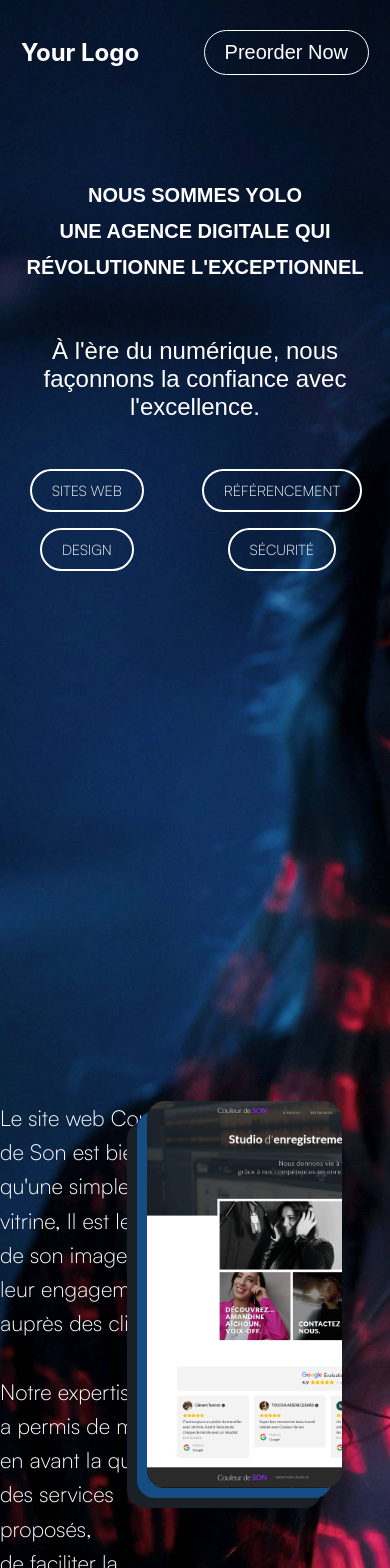
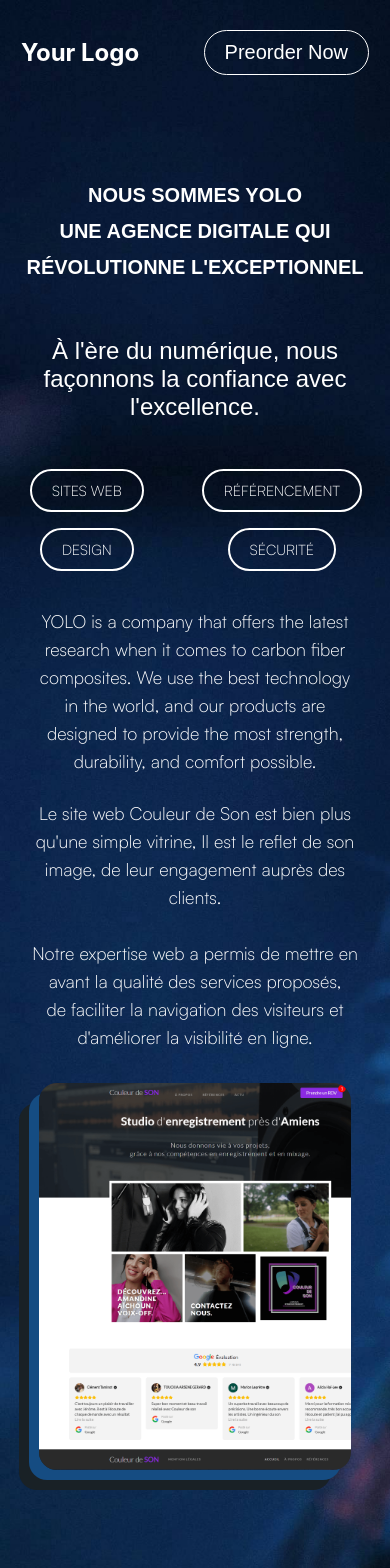
Before and after one commit to jeromealbrecht/InfinityWeb, a React (Create React App) app: page / in a window 390 px wide. Shown: the top 1568 px of the page. Built offline with nearby package versions, Linux system fonts and the light colour scheme.

Commit message:
resove css positionning

```diff
--- a/src/AMedia-queries.css
+++ b/src/AMedia-queries.css
@@ -19,6 +19,20 @@
         font-weight: 100;
     }
 
+    .description {
+        font-size: 17px;
+    }
+
+    .description-transition {
+        width: 90%;
+        align-self: center;
+    }
+
+    h3 {
+        text-align: inherit;
+        font-size: 18px;
+    }
+
     .buttons {
         margin: 20px 0;
     }
@@ -28,41 +42,90 @@
         font-size: 0.9rem;
         margin-bottom: 1rem;
     }
+
+    .mirror-image {
+        display: flex;
+        flex-direction: column;
+    }
+
+    .image-w {
+        width: 100%;
+        display: flex;
+        margin-top: 2rem;
+    }
+
+    .image-transition.show {
+        width: 80%;
+        justify-content: center;
+        right: inherit;
+    }
 }
 
-@media all and (min-width :375px) and (max-width: 767px) {
+@media all and (min-width: 375px) and (max-width: 767px){
     .container-nav {
         padding: 30px 21px;
     }
 
     .main-title {
-        margin-top: 4.5rem;
+        margin-top: 0.5rem;
         font-size: 20px;
         font-family: 'satochi Light', sans-serif;
         line-height: 1.8;
     }
 
     .description-text {
-        margin: 28px 0;
+        margin: 20px 0;
         font-family: 'satochi Light', sans-serif;
-        font-size: 1.5rem;
+        font-size: 1.2rem;
         font-weight: 100;
+    }
+
+    .description {
+        font-size: 17px;
+    }
+
+    .description-transition {
+        width: 90%;
+        align-self: center;
+    }
+
+    .image-transition.show {
+        right: inherit;
+    }
+
+    h3 {
+        text-align: inherit;
+        font-size: 18px;
     }
 
     .buttons {
         margin: 20px 0;
     }
 
-    /* .all-buttons {
-        padding-top: 5rem;
-    } */
-
     .buttons button {
         font-weight: 100;
         font-size: 0.9rem;
         margin-bottom: 1rem;
     }
+
+    .mirror-image {
+        display: flex;
+        flex-direction: column;
+    }
+
+    .image-w {
+        width: 100%;
+        display: flex;
+        margin-top: 2rem;
+    }
+
+    .image-transition.show {
+        width: 80%;
+        justify-content: center;
+    }
 }
+
+
 /* 1286 */
 @media all and (min-width :480px) and (max-width: 1286px) {
     .main-title {
--- a/src/App.css
+++ b/src/App.css
@@ -4,7 +4,7 @@
   background-size: cover;
   background-repeat: no-repeat;
   color: #fff;
-  height: 200vh;
+  height: 300vh;
   overflow: hidden;
 }
 
@@ -64,6 +64,10 @@
   letter-spacing: 0.5px;
 }
 
+.description-company {
+  width: 80%;
+  }
+
 .scroll-content {
   font-family: 'Satoshi Light', sans-serif;
   opacity: 0;
@@ -100,12 +104,14 @@
 }
 
 .description {
+  display: flex;
   font-family: 'Satoshi Light', sans-serif;
   font-size: 35px;
   transform-style: preserve-3d;
   opacity: 0;
   transform: translate3d(0, 50px, 0);
   transition: all 0.5s ease;
+  justify-content: center;
 }
 
 .description.show {
@@ -120,8 +126,8 @@
   flex-direction: column;
   align-items: center;
   justify-content: center;
-  opacity: 0;
-  transform: translateX(-100%);
+  /* opacity: 0; */
+  /* transform: translateX(-100%); */
   transition: all 0.5s ease;
 }
 
--- a/src/App.js
+++ b/src/App.js
@@ -6,6 +6,11 @@ import './AMedia-queries.css';
 const App = () => {
   const [showContent, setShowContent] = useState(false);
   const [showMirrorImage, setShowMirrorImage] = useState(false);
+  const [showMirrorNext, setShowMirrorNext] = useState(false);
+
+  const handleShowMirrorNext = () => {
+    setShowMirrorNext(true);
+  };
 
   useEffect(() => {
     const handleScroll = () => {
@@ -61,17 +66,22 @@ const App = () => {
             </div>
           </div>
 
-          <div className="description">
+          <div className={`description ${showContent && 'show'}`}>
+            <div className='description-company'>
+              <h3>
                 YOLO is a company that offers the latest research when it comes to carbon
                 fiber composites. We use the best technology in the world, and our products
                 are designed to provide the most strength, durability, and comfort possible.
+              </h3>
+            </div>
           </div>
         </div>
 
         {/* Mirror Image */}
+
       {showMirrorImage && (
-        <div className={`scroll-content show`}>
-          <div className={`mirror-image ${showMirrorImage ? 'show' : ''}`}>
+         <div className="scroll-content show">
+            <div className="mirror-image">
               <div className="description-transition">
                 <h3>
                   Le site web Couleur de Son est bien plus qu'une simple vitrine,
@@ -89,6 +99,7 @@ const App = () => {
           </div>
       )}
     </div>
+
     </div>
   );
 };
```
Lines whose indentation alone changed are shown as unchanged.
